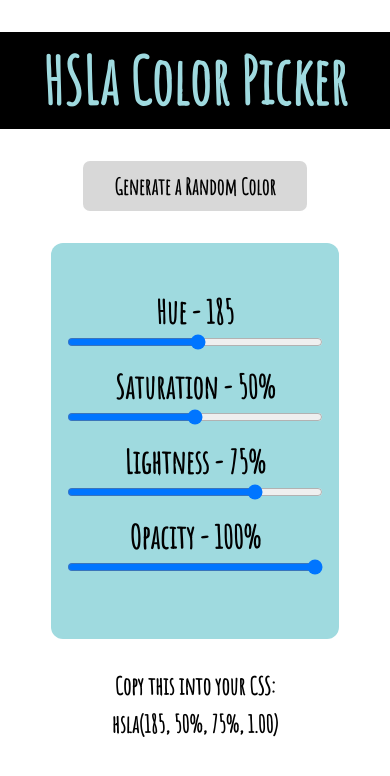
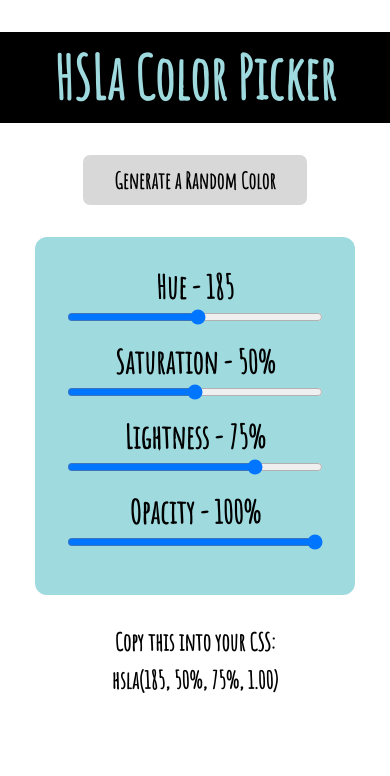
Before and after one commit to TobiasNorton/hsl-color-picker, a React (Create React App) app: page / in a window 390 px wide. Shown: the top 776 px of the page. Built offline with nearby package versions, Linux system fonts and the light colour scheme.

Commit message:
Adjusted main box height

```diff
--- a/src/index.css
+++ b/src/index.css
@@ -89,8 +89,14 @@ p {
 }
 
 @media (max-width: 390px) {
+  h1 {
+    font-size: 3.7rem;
+  }
+
   .box {
-    width: 12rem;
+    width: 14rem;
+    padding-top: 1.8rem;
+    padding-bottom: 1.8rem;
   }
 }
 
```
